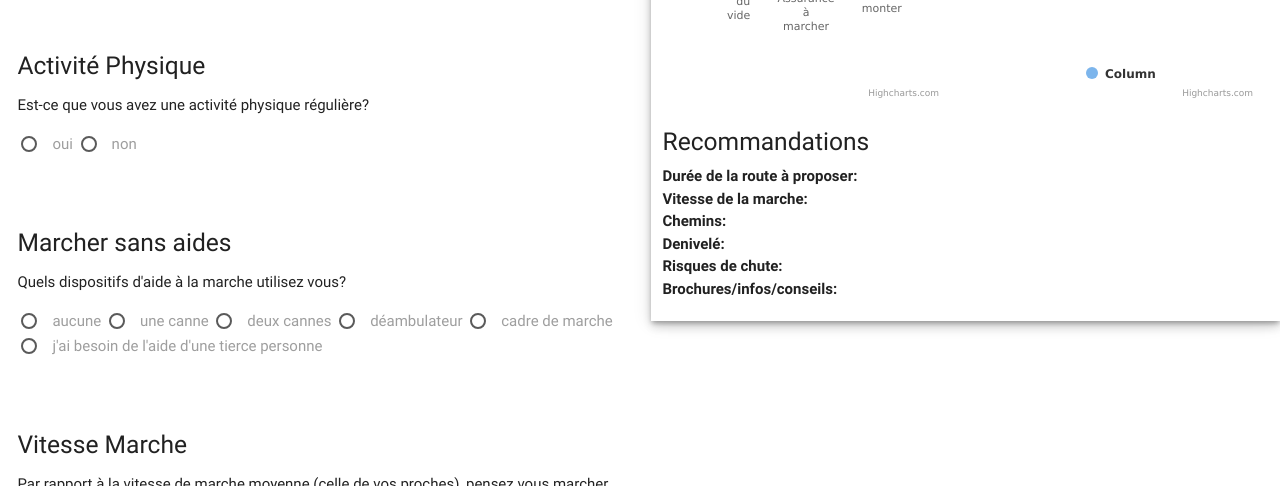
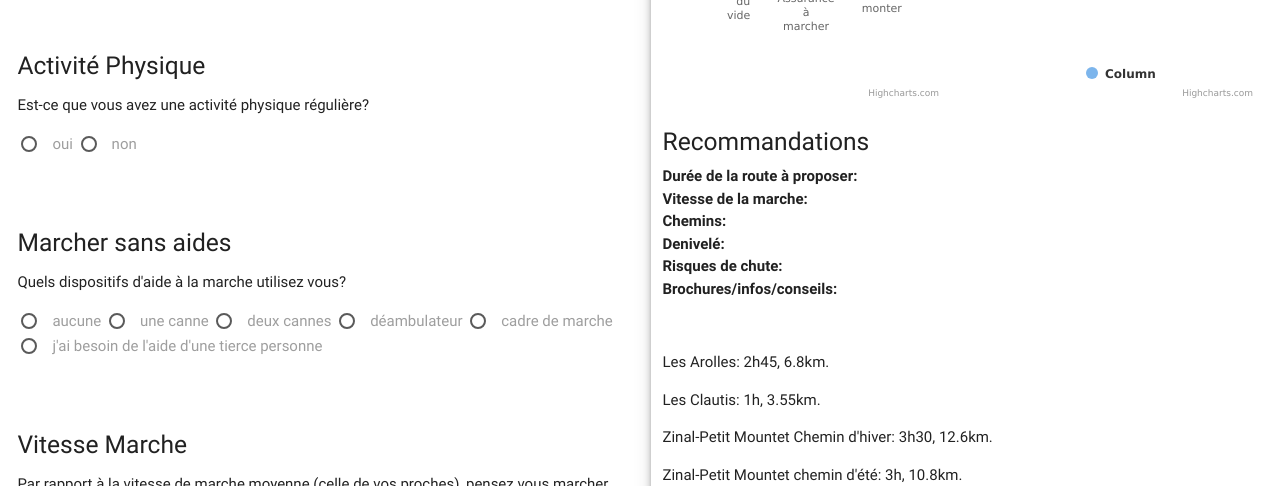
Before and after one commit to ChachaNy/SanTour, a plain HTML site: page index.html in a window 1280 px wide. Shown: the part 314-800 px from the top of the page. Drawn offline with nearby package versions, Linux system fonts and the light colour scheme.

Commit message:
affichage données json

```diff
--- a/index.html
+++ b/index.html
@@ -11,7 +11,7 @@
 	<link rel="stylesheet" href="css/custom.css">
 	<link rel="stylesheet" href="cssFiles/nouislider.min.css">
 
-	<script type="text/javascript" src="https://code.jquery.com/jquery-3.2.1.min.js"></script>
+	<script src="js/jquery-3.1.1.min.js"></script>
 	<script src="https://code.highcharts.com/highcharts.js"></script>
 	<script src="https://code.highcharts.com/highcharts-more.js"></script>
 	<script src="https://code.highcharts.com/modules/exporting.js"></script>
@@ -27,7 +27,6 @@
 
 
 	  <div class="row">
-
 		  <div class="col l6 m6 s12">
 			<div class="section" id="banner">
 				<div>
@@ -546,6 +545,12 @@
 							<span id="rec6"></span><br>
 						</div>
 					</div>
+					<div class="col m12 s12">
+						<div id="routesID" class="section">
+
+						</div>
+					</div>
+
 				</div>
 			</div>
 
@@ -957,6 +962,22 @@
 
     }
 
+	addRoutes();
+	function addRoutes(){
+		const paragraph = document.createElement("P");
+
+		$.getJSON('parcours.json',function(result) {
+			for(var i = 0; i<result.paths.length; i++){
+				const content = result.paths[i].name + ': ' + result.paths[i].duration + ', ' + result.paths[i].distance + 'km.';
+				console.log(result.paths[i].name);
+				$('<p>'+content+'</p>').appendTo('#routesID');
+			}
+		}).fail(function (j, t, e) {
+			console.error(e);
+		});
+
+	}
+
 
 
 
--- a/parcours.json
+++ b/parcours.json
@@ -1,7 +1,8 @@
 {
 	"data":"datos",
-  "paths" : [
-    { "name": "Les Arolles",
+	"paths": [{
+
+			"name": "Les Arolles",
 			"duration": "2h45",
 			"distance": 6.80,
 			"image": "https://d25u9ndbhhiciz.cloudfront.net/points/59d4e978798c500bf04bbf29-1-m.jpg",
@@ -11,18 +12,50 @@
 			"altitude_max": 2289,
 			"altitude_min": 1669,
 			"physical_codition": "Good",
-      "difficulty_points": [
-        {id: "1", type:"Verticalité", level: 8},
-        {id: "2", type:"Pierre", level: 2},
-        {id: "3", type:"Vertige", level: 5},
-        {id: "4", type:"Pierre", level: 4},
-        {id: "5", type:"Verticalité", level: 7},
-        {id: "6", type:"Verticalité", level: 7},
-        {id: "7", type:"Etroitesse", level: 6},
-        {id: "8", type:"Pierre", level: 5},
+			"difficulty_points": [{
+					"id": "1",
+					"type": "Verticalité",
+					"level": 8
+				},
+				{
+					"id": "2",
+					"type": "Pierre",
+					"level": 2
+				},
+				{
+					"id": "3",
+					"type": "Vertige",
+					"level": 5
+				},
+				{
+					"id": "4",
+					"type": "Pierre",
+					"level": 4
+				},
+				{
+					"id": "5",
+					"type": "Verticalité",
+					"level": 7
+				},
+				{
+					"id": "6",
+					"type": "Verticalité",
+					"level": 7
+				},
+				{
+					"id": "7",
+					"type": "Etroitesse",
+					"level": 6
+				},
+				{
+					"id": "8",
+					"type": "Pierre",
+					"level": 5
+				}
 			]
 		},
-    { "name": "Les Clautis",
+		{
+			"name": "Les Clautis",
 			"duration": "1h",
 			"distance": 3.55,
 			"image": "https://d25u9ndbhhiciz.cloudfront.net/points/59d8a48b798c500bf04bbf54-1-m.jpg",
@@ -32,59 +65,203 @@
 			"altitude_max": 1720,
 			"altitude_min": 1675,
 			"physical_codition": "Average",
-      "difficulty_points": [
-        {id: "1", type:"Route terre", level: 1},
-        {id: "2", type:"Tourniquet", level: 4},
-        {id: "3", type:"Montée", level: 3},
-        {id: "4", type:"Chemin de terre", level: 4},
-        {id: "5", type:"Racines", level: 3},
-        {id: "6", type:"Cailloux", level: 3},
-        {id: "7", type:"Chemin de terre", level: 6},
-        {id: "8", type:"Chemin de mousse", level: 2},
-        {id: "9", type:"Marches", level: 2},
-        {id: "10", type:"Chemin étroit", level: 3},
-        {id: "11", type:"Chemin de mousse", level: 2},
-        {id: "12", type:"Tourniquet", level: 4},
-        {id: "13", type:"Vertige", level: 2},
-        {id: "14", type:"Vertige", level: 2},
-        {id: "15", type:"Vertige", level: 3},
-        {id: "16", type:"Chemin de mousse", level: 1},
-        {id: "17", type:"Racine", level: 3},
-        {id: "18", type:"Cailloux", level: 5},
-        {id: "19", type:"Cailloux", level: 3},
-        {id: "20", type:"Vertige", level: 2},
-        {id: "21", type:"Cailloux", level: 5},
-        {id: "22", type:"Racines", level: 4},
-        {id: "23", type:"Vertige", level: 2},
-        {id: "24", type:"Montee", level: 3},
-        {id: "25", type:"Montee", level: 6},
-        {id: "26", type:"Descente", level: 4},
-        {id: "27", type:"Pont", level: 2},
-        {id: "28", type:"Cailloux", level: 6},
-        {id: "29", type:"Chemin étroit", level: 2},
-        {id: "30", type:"Tourniquet", level: 3},
-        {id: "31", type:"Descente", level: 1},
-        {id: "32", type:"Descente", level: 1}
+			"difficulty_points": [{
+					"id": "1",
+					"type": "Route terre",
+					"level": 1
+				},
+				{
+					"id": "2",
+					"type": "Tourniquet",
+					"level": 4
+				},
+				{
+					"id": "3",
+					"type": "Montée",
+					"level": 3
+				},
+				{
+					"id": "4",
+					"type": "Chemin de terre",
+					"level": 4
+				},
+				{
+					"id": "5",
+					"type": "Racines",
+					"level": 3
+				},
+				{
+					"id": "6",
+					"type": "Cailloux",
+					"level": 3
+				},
+				{
+					"id": "7",
+					"type": "Chemin de terre",
+					"level": 6
+				},
+				{
+					"id": "8",
+					"type": "Chemin de mousse",
+					"level": 2
+				},
+				{
+					"id": "9",
+					"type": "Marches",
+					"level": 2
+				},
+				{
+					"id": "10",
+					"type": "Chemin étroit",
+					"level": 3
+				},
+				{
+					"id": "11",
+					"type": "Chemin de mousse",
+					"level": 2
+				},
+				{
+					"id": "12",
+					"type": "Tourniquet",
+					"level": 4
+				},
+				{
+					"id": "13",
+					"type": "Vertige",
+					"level": 2
+				},
+				{
+					"id": "14",
+					"type": "Vertige",
+					"level": 2
+				},
+				{
+					"id": "15",
+					"type": "Vertige",
+					"level": 3
+				},
+				{
+					"id": "16",
+					"type": "Chemin de mousse",
+					"level": 1
+				},
+				{
+					"id": "17",
+					"type": "Racine",
+					"level": 3
+				},
+				{
+					"id": "18",
+					"type": "Cailloux",
+					"level": 5
+				},
+				{
+					"id": "19",
+					"type": "Cailloux",
+					"level": 3
+				},
+				{
+					"id": "20",
+					"type": "Vertige",
+					"level": 2
+				},
+				{
+					"id": "21",
+					"type": "Cailloux",
+					"level": 5
+				},
+				{
+					"id": "22",
+					"type": "Racines",
+					"level": 4
+				},
+				{
+					"id": "23",
+					"type": "Vertige",
+					"level": 2
+				},
+				{
+					"id": "24",
+					"type": "Montee",
+					"level": 3
+				},
+				{
+					"id": "25",
+					"type": "Montee",
+					"level": 6
+				},
+				{
+					"id": "26",
+					"type": "Descente",
+					"level": 4
+				},
+				{
+					"id": "27",
+					"type": "Pont",
+					"level": 2
+				},
+				{
+					"id": "28",
+					"type": "Cailloux",
+					"level": 6
+				},
+				{
+					"id": "29",
+					"type": "Chemin étroit",
+					"level": 2
+				},
+				{
+					"id": "30",
+					"type": "Tourniquet",
+					"level": 3
+				},
+				{
+					"id": "31",
+					"type": "Descente",
+					"level": 1
+				},
+				{
+					"id": "32",
+					"type": "Descente",
+					"level": 1
+				}
 			]
 		},
-    { "name": "Zinal-Petit Mountet Chemin d'hiver",
+		{
+			"name": "Zinal-Petit Mountet Chemin d'hiver",
 			"duration": "3h30",
 			"distance": 12.6,
-     "image":"https://d25u9ndbhhiciz.cloudfront.net/points/59ce2d09798c500bf04bbf0d-1-m.jpg",
+			"image": "https://d25u9ndbhhiciz.cloudfront.net/points/59ce2d09798c500bf04bbf0d-1-m.jpg",
 			"link": "https://www.snukr.com/exploration-details?id=59ce2d40798c500bf04bbf0e&city=zinal&lang=fr",
 			"height_diff_pos": 520,
 			"height_diff_neg": 520,
 			"altitude_max": 2142,
 			"altitude_min": 1670,
 			"physical_codition": "Good",
-      "difficulty_points": [
-        {id: "1", type:"Verticalité", level: 5},
-        {id: "2", type:"Pont avec marches", level: 2},
-        {id: "3", type:"Route de terre", level: 1},
-        {id: "4", type:"Pont en planches", level: 1}
+			"difficulty_points": [{
+					"id": "1",
+					"type": "Verticalité",
+					"level": 5
+				},
+				{
+					"id": "2",
+					"type": "Pont avec marches",
+					"level": 2
+				},
+				{
+					"id": "3",
+					"type": "Route de terre",
+					"level": 1
+				},
+				{
+					"id": "4",
+					"type": "Pont en planches",
+					"level": 1
+				}
 			]
 		},
-    { "name": "Zinal-Petit Mountet chemin d'été",
+		{
+			"name": "Zinal-Petit Mountet chemin d'été",
 			"duration": "3h",
 			"distance": 10.8,
 			"image": "https://d25u9ndbhhiciz.cloudfront.net/points/59cdf84a798c500bf04bbefa-1-m.jpg",
@@ -94,19 +271,55 @@
 			"altitude_max": 2142,
 			"altitude_min": 1670,
 			"physical_codition": "Good",
-      "difficulty_points": [
-        {id: "1", type:"Verticalité/passage technique (chaine)", level: 8},
-        {id: "2", type:"Racines", level: 3},
-        {id: "3", type:"Pierres", level: 3},
-        {id: "4", type:"Pierres/pont rustique", level: 3},
-        {id: "5", type:"Verticalité/Pierres", level: 5},
-        {id: "6", type:"Chemin instable/ Etroitesse", level: 2},
-        {id: "7", type:"verticalité", level: 5},
-        {id: "8", type:"Pont avec marches", level: 2},
-        {id: "9", type:"Route de terre", level: 1}
+			"difficulty_points": [{
+					"id": "1",
+					"type": "Verticalité/passage technique (chaine)",
+					"level": 8
+				},
+				{
+					"id": "2",
+					"type": "Racines",
+					"level": 3
+				},
+				{
+					"id": "3",
+					"type": "Pierres",
+					"level": 3
+				},
+				{
+					"id": "4",
+					"type": "Pierres/pont rustique",
+					"level": 3
+				},
+				{
+					"id": "5",
+					"type": "Verticalité/Pierres",
+					"level": 5
+				},
+				{
+					"id": "6",
+					"type": "Chemin instable/ Etroitesse",
+					"level": 2
+				},
+				{
+					"id": "7",
+					"type": "verticalité",
+					"level": 5
+				},
+				{
+					"id": "8",
+					"type": "Pont avec marches",
+					"level": 2
+				},
+				{
+					"id": "9",
+					"type": "Route de terre",
+					"level": 1
+				}
 			]
 		},
-    { "name": "La Lee",
+		{
+			"name": "La Lee",
 			"duration": "1h",
 			"distance": 3.73,
 			"image": "https://d25u9ndbhhiciz.cloudfront.net/points/59cdf84a798c500bf04bbefa-1-m.jpg",
@@ -116,9 +329,16 @@
 			"altitude_max": 1675,
 			"altitude_min": 1675,
 			"physical_codition": "Weak",
-      "difficulty_points": [
-        {id: "1", type:"Pont avec marches", level: 2},
-        {id: "2", type:"Route de terre", level: 1}
+			"difficulty_points": [{
+					"id": "1",
+					"type": "Pont avec marches",
+					"level": 2
+				},
+				{
+					"id": "2",
+					"type": "Route de terre",
+					"level": 1
+				}
 			]
 
 		}
--- /dev/null
+++ b/testJ.json
@@ -0,0 +1,6 @@
+{
+    "id": 1,
+    "name": "A green door",
+    "price": 12.50,
+    "tags": ["home", "green"]
+}
```
Also changed, not shown: SanTour.html (+1 -0 lines). Lines whose indentation alone changed are shown as unchanged.
